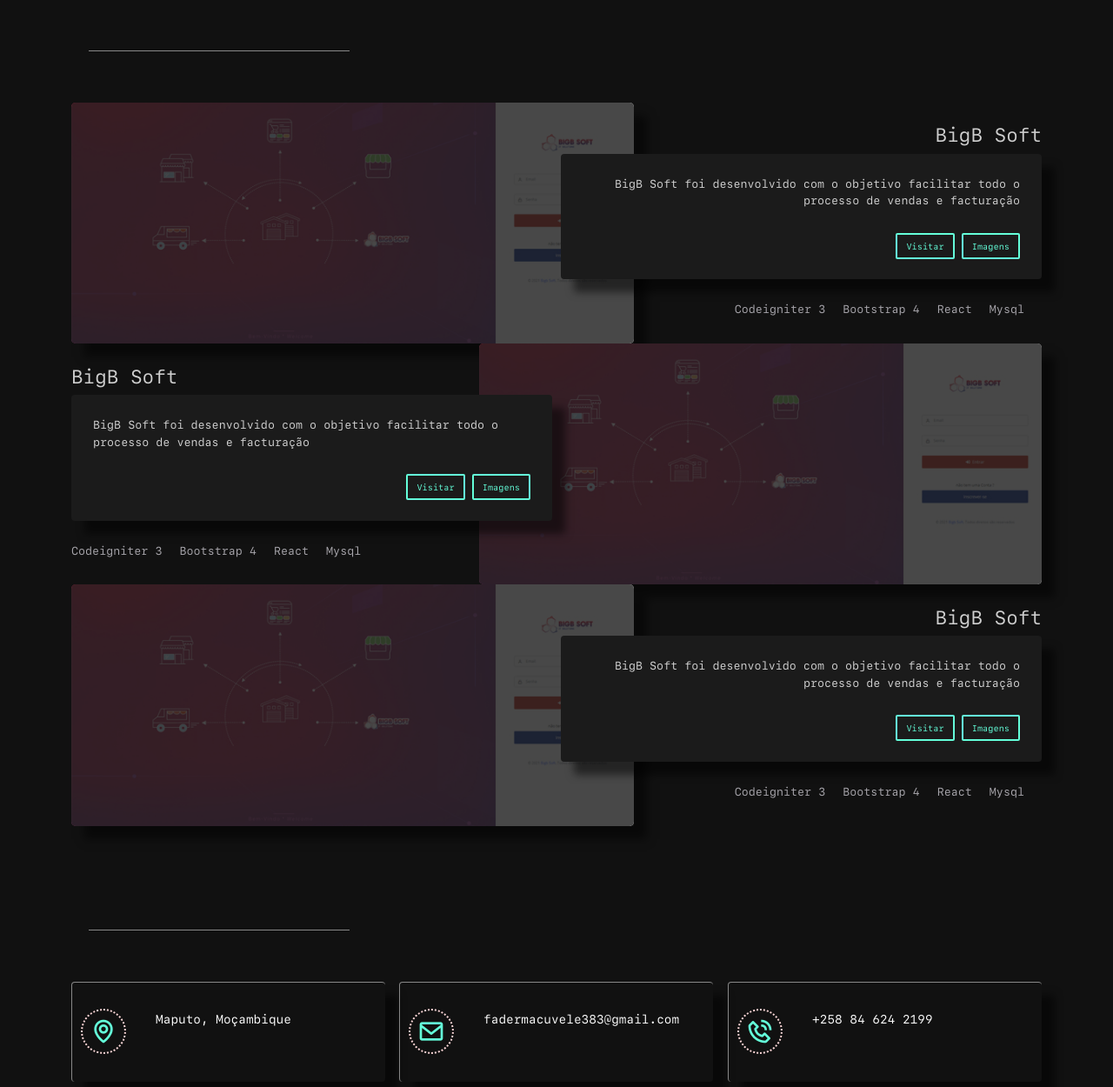
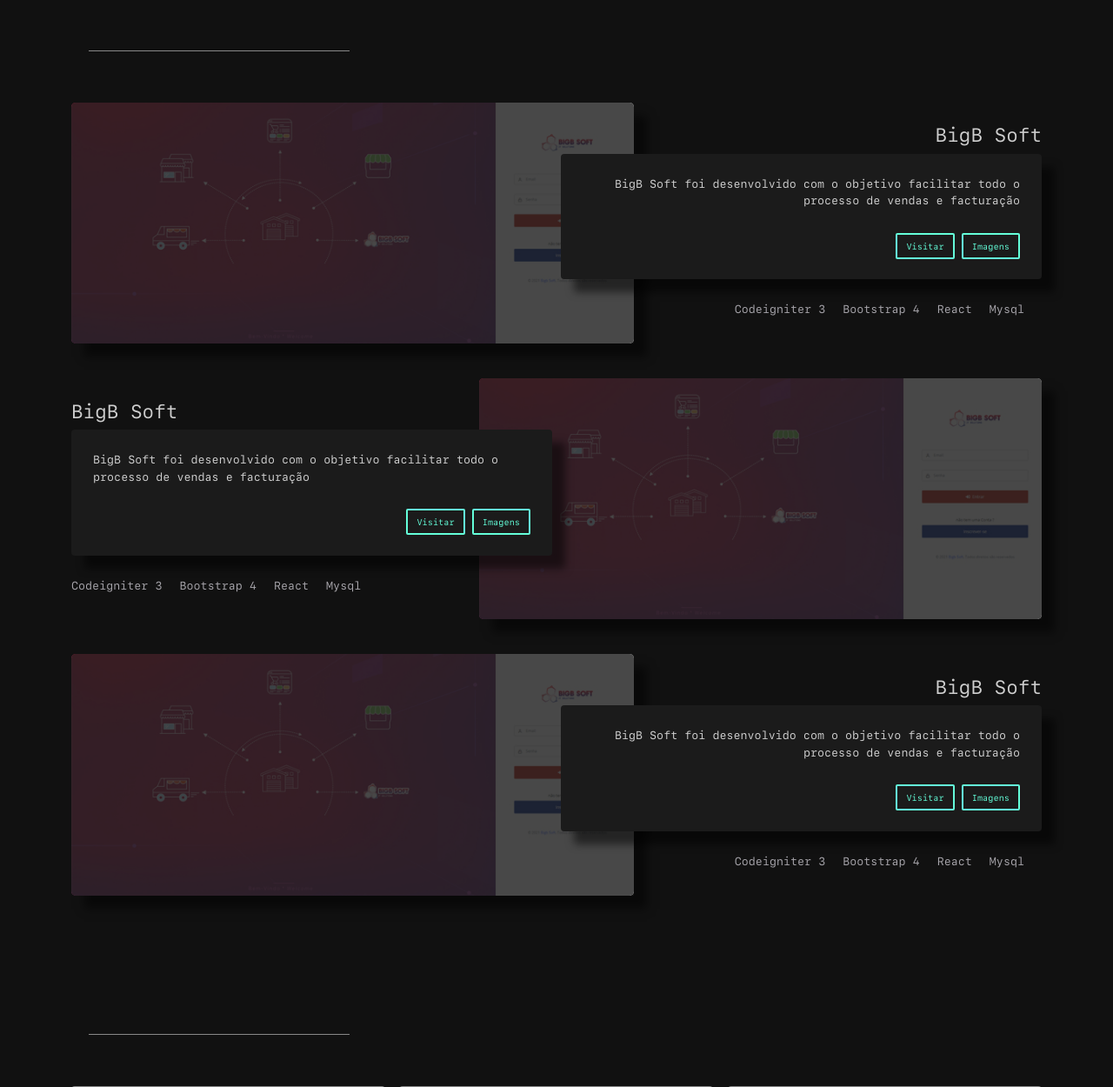
Before and after one commit to fader-azevedo/resume, a PHP site: page / in a window 1280 px wide. Shown: the part 1670-2920 px from the top of the page at 87% size. Run offline with PHP 8.4, Linux system fonts and the light colour scheme; data that the repository does not hold is empty.

Commit message:
Update style.css

```diff
--- a/assets/css/style.css
+++ b/assets/css/style.css
@@ -827,6 +827,7 @@
     padding: 0px;
     margin: 0px;
 }
+
 .eeeRej {
     position: relative;
     display: grid;
@@ -835,12 +836,14 @@
     -webkit-box-align: center;
     align-items: center;
 }
+
 .eeeRej:nth-of-type(2n+1) .project-image {
     grid-column: 1 / 8;
 }
+
 .eeeRej .project-image {
     box-shadow: 15px 15px 10px rgba(0, 0, 0, 0.5);
-    transition: all 0.25s cubic-bezier(0.645,0.045,0.355,1);
+    transition: all 0.25s cubic-bezier(0.645, 0.045, 0.355, 1);
     grid-area: 1 / 6 / -1 / -1;
     position: relative;
     z-index: 1;
@@ -871,9 +874,15 @@
     z-index: -1;
     transition: 0.9s;
 }
-.gatsby-image-wrapper:hover img{
+
+.gatsby-image-wrapper:hover img {
     background: rgba(27, 27, 27, 0) !important;
 }
+
+.eeeRej {
+    margin-bottom: 40px !important;
+}
+
 
 .eeeRej .project-links {
     display: flex;
@@ -883,6 +892,7 @@
     margin-top: 10px;
     margin-left: -10px;
 }
+
 .eeeRej .project-links a {
     display: flex;
     -webkit-box-pack: center;
@@ -891,6 +901,7 @@
     align-items: center;
     padding: 10px;
 }
+
 .eeeRej .project-content {
     position: relative;
     grid-area: 1 / 1 / -1 / 7;
@@ -901,13 +912,15 @@
     font-size: 12px;
     font-weight: 400;
 }
+
 .eeeRej .project-title {
     font-size: 22px;
 }
+
 .eeeRej .project-description {
     /*box-shadow: 0 10px 30px -15px rgba(27, 27, 27, 0.7);*/
     box-shadow: 15px 15px 10px rgba(0, 0, 0, 0.5);
-    transition: all 0.25s cubic-bezier(0.645,0.045,0.355,1);
+    transition: all 0.25s cubic-bezier(0.645, 0.045, 0.355, 1);
     position: relative;
     z-index: 2;
     padding: 25px;
@@ -922,6 +935,7 @@
     grid-column: 7 / -1;
     text-align: right;
 }
+
 .eeeRej .project-tech-list {
     display: flex;
     flex-wrap: wrap;
@@ -931,10 +945,12 @@
     padding: 0px;
     list-style: none;
 }
+
 .eeeRej:nth-of-type(2n+1) .project-tech-list {
-     -webkit-box-pack: end;
+    -webkit-box-pack: end;
     justify-content: flex-end;
 }
+
 .eeeRej .project-tech-list li {
     margin: 0px 20px 5px 0px;
     color: #a8a6ac;
@@ -1311,12 +1327,14 @@
     }
 }
 
-a.link-default{
+a.link-default {
     color: #cfcfcf;
 }
+
 a.link-default:hover {
     color: #64ffda;
 }
+
 a.outline-white {
     color: #64ffda;
     text-decoration: none;
@@ -1325,13 +1343,16 @@
     border: 2px solid #64ffda;
     border-radius: 2px;
 }
-a.outline-white.sm{
+
+a.outline-white.sm {
     padding: 7px 10px !important;
     font-size: 10px !important;
 }
+
 a.outline-white:hover {
     background: rgba(100, 255, 218, 0.2) !important;
 }
+
 button.outline-white {
     color: #64ffda;
     text-decoration: none;
@@ -1341,6 +1362,7 @@
     border-radius: 2px;
     background-color: transparent;
 }
+
 button.outline-white:hover {
     background: rgba(100, 255, 218, 0.2) !important;
 }
```
